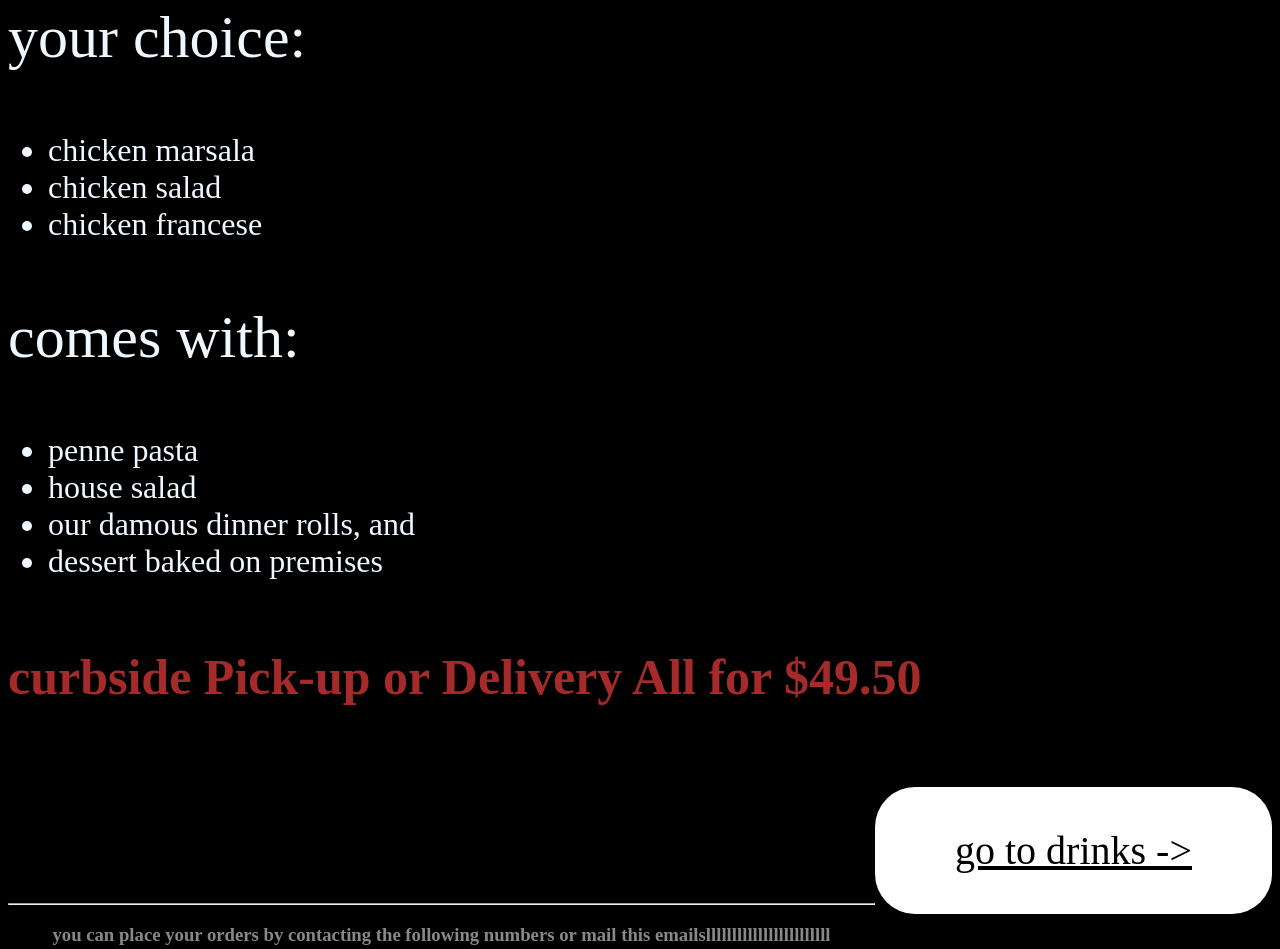
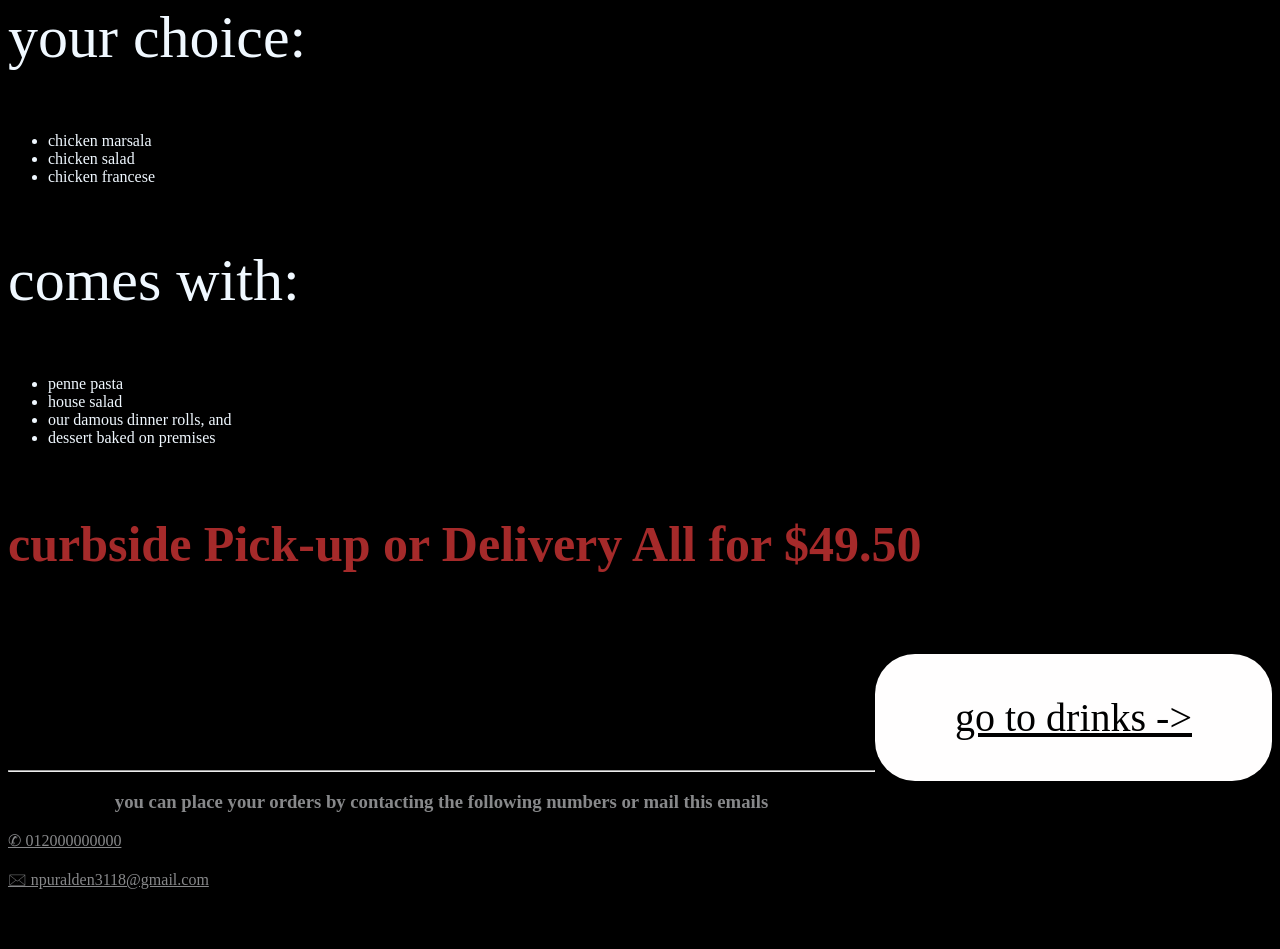
Before and after one commit to nouraldengehad29-rgb/projectt, a plain HTML site: page index.html in a window 1280 px wide. Shown: the part 7927-8876 px from the top of the page. After the commit the page ends 8830 px from the top, so only its background shows below. Drawn offline with Linux system fonts and the light colour scheme.

Commit message:
Update index.html

```diff
--- a/index.html
+++ b/index.html
@@ -65,9 +65,9 @@ border-radius: 5px;
         .phone{color: rgb(135, 136, 138);}
         h4,h1{color: aliceblue;}
         li{color: aliceblue;
-        font-size: 200%;}
+        font-size: 50px%;}
         .fancy{
-            font-size: 200%;
+            font-size: 50px%;
             color: brown;
             animation: blinkAnim 1s infinite;
         }
@@ -182,8 +182,7 @@ Pasta is made of soft noodles mixed with creamy sauce and cheese, sometimes with
 <hr>
 
 <h3 class="phone" id="here">
-    you can place your orders by contacting the following numbers or mail this emailsllllllllllllllllllllllll
-     </h3>
+    you can place your orders by contacting the following numbers or mail this emails</h3>
      <div>
      <a class="phone" href="tel:012000000000">✆  012000000000</a>
      </div>
```
